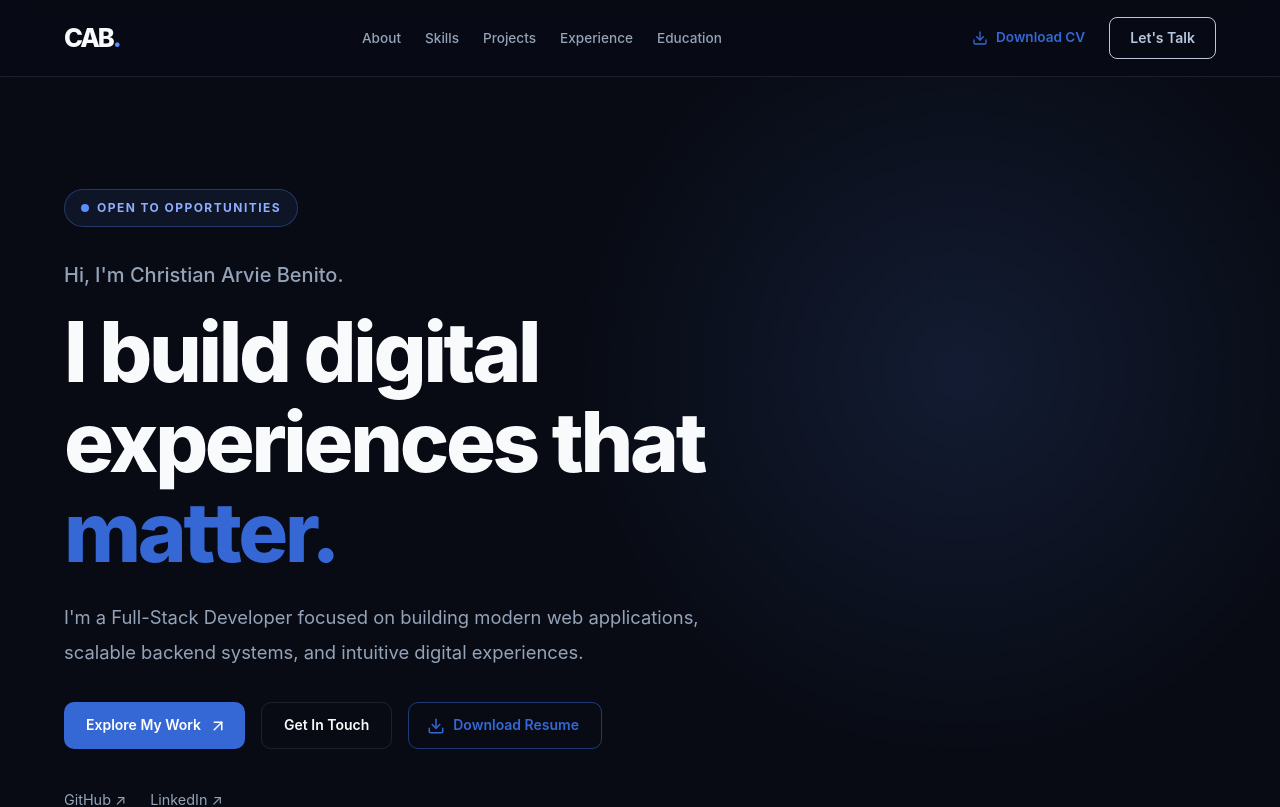
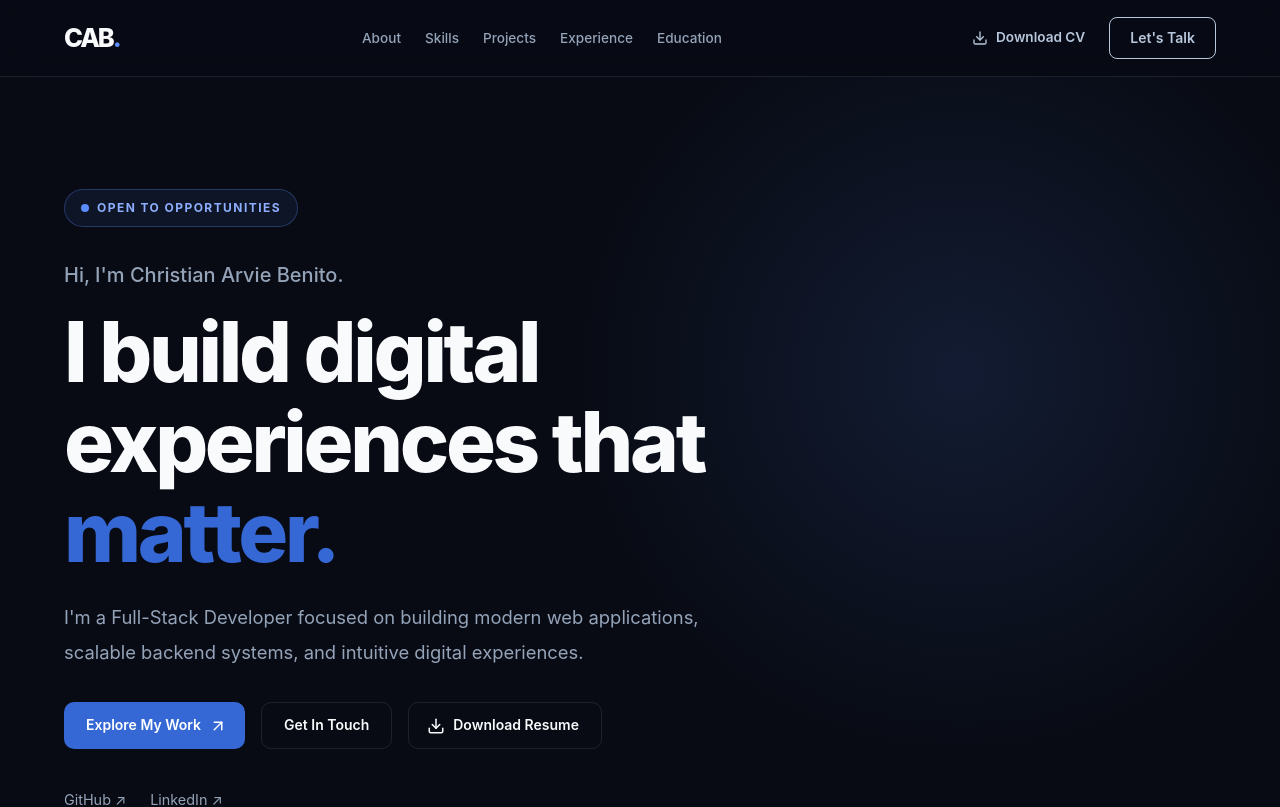
Before and after one commit to arvieguadiz/arvie-portfolio, a React (Vite) app: page / in a window 1280 px wide. Shown: the top 807 px of the page. Built offline with nearby package versions, Linux system fonts and the light colour scheme.

Commit message:
Fix color contrast issue

```diff
--- a/src/components/Navbar.tsx
+++ b/src/components/Navbar.tsx
@@ -99,6 +99,7 @@ function Navbar() {
                 px: { xs: 1, sm: 1.5 },
                 minWidth: 0,
                 fontSize: { xs: "0.75rem", sm: "0.85rem" },
+                color: "#B8C7DC",
                 whiteSpace: "nowrap",
               }}
             >
--- a/src/sections/Hero.tsx
+++ b/src/sections/Hero.tsx
@@ -137,7 +137,11 @@ function Hero() {
               href="/resume.pdf"
               download="Christian-Arvie-Benito-Resume.pdf"
               variant="outlined"
-              color="primary"
+              color="inherit"
+              sx={{
+                borderColor: "divider",
+                color: "text.primary",
+              }}
               startIcon={<Download size={18} />}
             >
               Download Resume
```
